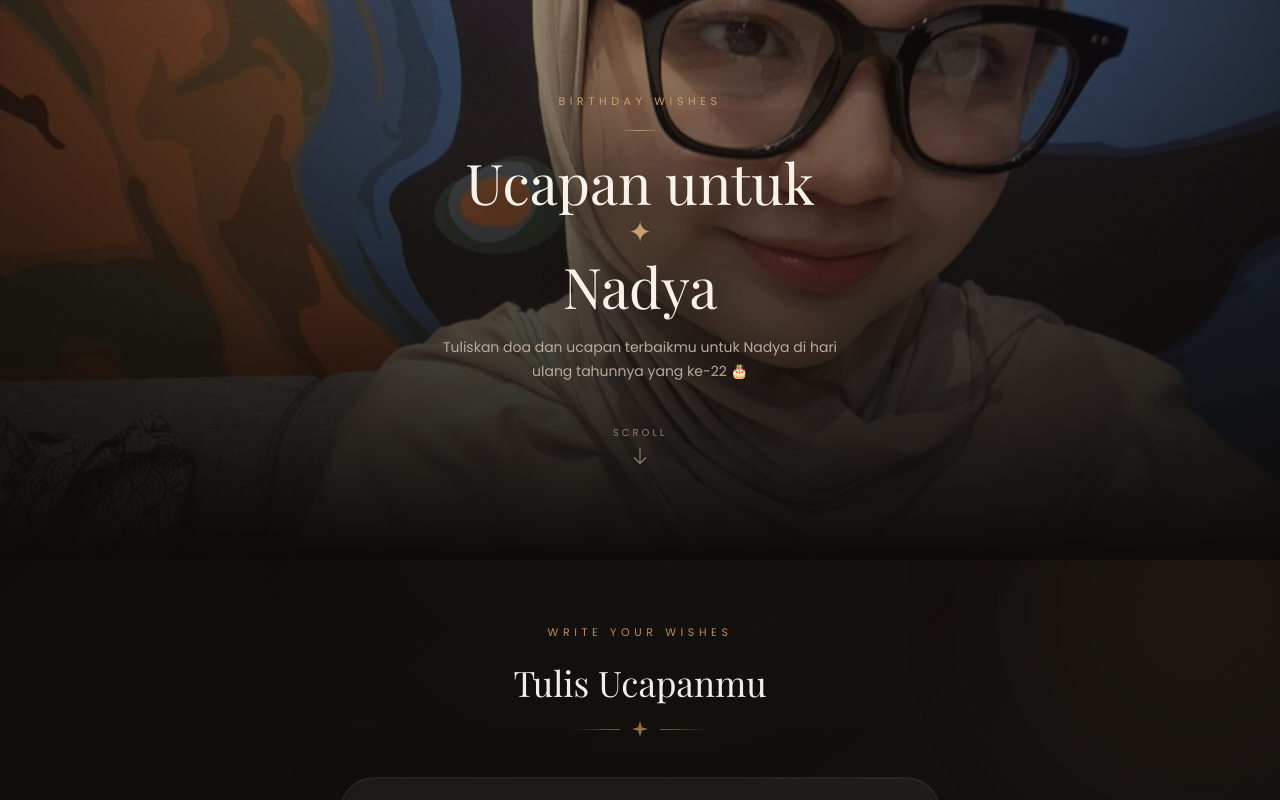
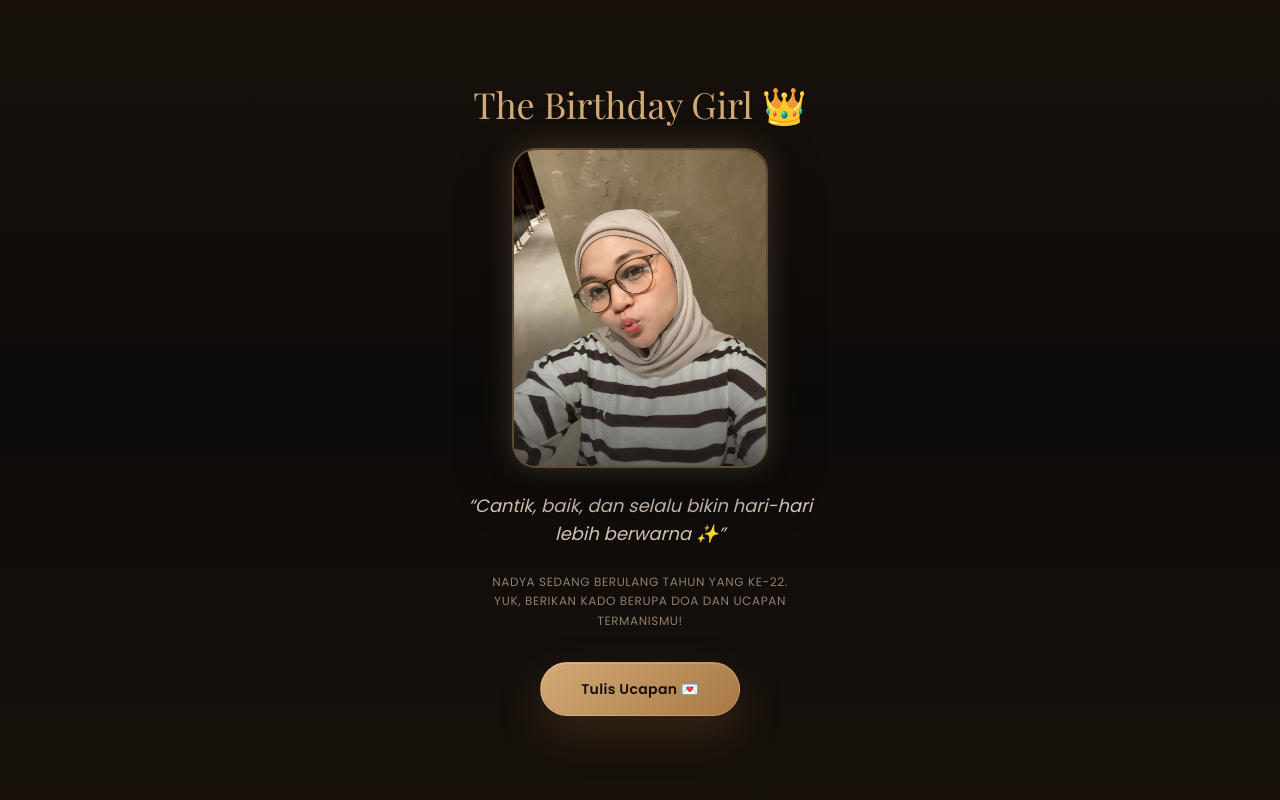
Before and after one commit to Arrozy1221/nadya-birthday, a Next.js app: page /ucapan in a window 1280 px wide. Shown: the top 800 px of the page. Built offline with nearby package versions, Linux system fonts and the light colour scheme; no server answers; the database is empty.

Commit message:
feat: add beautiful collage layout and intro view for friends on ucapan page

```diff
--- a/app/ucapan/page.js
+++ b/app/ucapan/page.js
@@ -144,6 +144,7 @@ export default function UcapanPage() {
   const [showSuccess, setShowSuccess] = useState(false)
   const [loading, setLoading] = useState(true)
   const [isViewOnly, setIsViewOnly] = useState(false)
+  const [showIntro, setShowIntro] = useState(false)
 
   // Override body overflow for this page
   useEffect(() => {
@@ -153,6 +154,9 @@ export default function UcapanPage() {
       const params = new URLSearchParams(window.location.search)
       if (params.get('view') === 'true') {
         setIsViewOnly(true)
+        setShowIntro(false)
+      } else {
+        setShowIntro(true)
       }
     }
     return () => {
@@ -226,6 +230,82 @@ export default function UcapanPage() {
       color: '#f4ede5',
       position: 'relative',
     }}>
+      {/* ===== INTRO/PROFILE OVERLAY ===== */}
+      <AnimatePresence>
+        {showIntro && (
+          <motion.div
+            initial={{ opacity: 1 }}
+            exit={{ opacity: 0, scale: 1.05 }}
+            transition={{ duration: 0.8, ease: [0.25, 0.46, 0.45, 0.94] }}
+            className="fixed inset-0 flex flex-col items-center justify-center bg-gradient-to-b from-[#18110b] via-[#0d0b0a] to-[#18110b] overflow-y-auto px-4 py-8"
+            style={{ zIndex: 999 }}
+          >
+            <div className="text-center z-10 max-w-lg w-full flex flex-col items-center">
+              <motion.h2
+                initial={{ opacity: 0, y: -20 }}
+                animate={{ opacity: 1, y: 0 }}
+                transition={{ delay: 0.3 }}
+                className="text-3xl md:text-4xl text-[#d2aa77] mb-6"
+                style={{ fontFamily: "'Playfair Display', serif" }}
+              >
+                The Birthday Girl 👑
+              </motion.h2>
+
+              {/* Profile Card with premium glowing border */}
+              <motion.div
+                initial={{ opacity: 0, scale: 0.8 }}
+                animate={{ opacity: 1, scale: 1 }}
+                transition={{ delay: 0.5, type: 'spring', stiffness: 60 }}
+                className="relative w-64 h-80 mb-6 overflow-hidden rounded-3xl"
+                style={{
+                  border: '2px solid rgba(210,170,119,0.4)',
+                  boxShadow: '0 0 30px rgba(210,170,119,0.25), 0 20px 50px rgba(0,0,0,0.5)',
+                }}
+              >
+                <img src="/img/nadya-portrait.jpg" alt="Nadya" className="w-full h-full object-cover" />
+                <div className="absolute inset-0 bg-gradient-to-t from-[#0d0b0a] via-transparent to-transparent opacity-60" />
+              </motion.div>
+
+              <motion.p
+                initial={{ opacity: 0, y: 20 }}
+                animate={{ opacity: 1, y: 0 }}
+                transition={{ delay: 0.7 }}
+                className="text-[#d4c5b4] text-base md:text-lg mb-6 max-w-sm italic"
+                style={{ fontFamily: "'Poppins', sans-serif" }}
+              >
+                &ldquo;Cantik, baik, dan selalu bikin hari-hari lebih berwarna ✨&rdquo;
+              </motion.p>
+
+              <motion.p
+                initial={{ opacity: 0 }}
+                animate={{ opacity: 1 }}
+                transition={{ delay: 0.9 }}
+                className="text-[#907f6d] text-xs tracking-wider uppercase mb-8 max-w-xs leading-relaxed"
+              >
+                Nadya sedang berulang tahun yang ke-22. Yuk, berikan kado berupa doa dan ucapan termanismu!
+              </motion.p>
+
+              <motion.button
+                initial={{ opacity: 0, y: 20 }}
+                animate={{ opacity: 1, y: 0 }}
+                whileHover={{ scale: 1.05, translateY: -2 }}
+                whileTap={{ scale: 0.95 }}
+                onClick={() => setShowIntro(false)}
+                className="inline-flex items-center gap-2 px-10 py-4 rounded-full text-sm font-semibold tracking-wide cursor-pointer transition-all duration-300"
+                style={{
+                  background: 'linear-gradient(135deg, #d2aa77, #a87843)',
+                  color: '#120f0d',
+                  border: '1px solid rgba(255,255,255,0.15)',
+                  boxShadow: '0 18px 40px rgba(109,76,40,0.35), inset 0 1px 0 rgba(255,255,255,0.18)',
+                }}
+              >
+                Tulis Ucapan 💌
+              </motion.button>
+            </div>
+          </motion.div>
+        )}
+      </AnimatePresence>
+
       {/* ===== GLOBAL DECORATIONS ===== */}
       <div className="fixed inset-0 pointer-events-none" style={{
         zIndex: 1, opacity: 0.04,
@@ -331,14 +411,14 @@ export default function UcapanPage() {
 
       {/* ===== FORM SECTION ===== */}
       {!isViewOnly && (
-        <section className="relative" style={{ zIndex: 10, maxWidth: 640, margin: '0 auto', padding: '64px 20px' }}>
+        <section className="relative" style={{ zIndex: 10, maxWidth: 1024, margin: '0 auto', padding: '64px 20px' }}>
           <motion.div
             initial={{ opacity: 0, y: 40 }}
             whileInView={{ opacity: 1, y: 0 }}
             viewport={{ once: true, margin: '-50px' }}
             transition={{ duration: 0.8 }}
             className="text-center"
-          style={{ marginBottom: 40 }}
+            style={{ marginBottom: 48 }}
           >
             <p style={{ fontSize: 11, letterSpacing: '0.42em', textTransform: 'uppercase', color: '#b98f5e', marginBottom: 16 }}>
               Write Your Wishes
@@ -349,6 +429,59 @@ export default function UcapanPage() {
             <GoldDivider />
           </motion.div>
 
+          <div className="flex flex-col lg:flex-row gap-12 items-center justify-center">
+            {/* Left: Collage of Nadya's photos */}
+            <div className="flex-1 w-full max-w-md lg:max-w-none flex flex-col justify-center relative min-h-[420px] mb-8 lg:mb-0">
+              <div className="grid grid-cols-2 gap-4 relative w-full max-w-sm mx-auto">
+                {/* Photo 1 - tilted */}
+                <motion.div
+                  initial={{ opacity: 0, rotate: -6 }}
+                  whileInView={{ opacity: 1, rotate: -4 }}
+                  viewport={{ once: true }}
+                  className="bg-[#1c1814] p-3 rounded-2xl shadow-xl border border-white/5"
+                  style={{ transform: 'rotate(-4deg)', transition: 'all 0.3s ease' }}
+                  whileHover={{ scale: 1.03, rotate: -2, zIndex: 20 }}
+                >
+                  <div className="aspect-[3/4] overflow-hidden rounded-xl">
+                    <img src="/img/nadya-card-3.jpg" className="w-full h-full object-cover" alt="" />
+                  </div>
+                  <p className="text-center mt-2 text-xs text-[#d2aa77] font-semibold" style={{ fontFamily: "'Playfair Display', serif" }}>Birthday Girl ✦</p>
+                </motion.div>
+
+                {/* Photo 2 - tilted opposite */}
+                <motion.div
+                  initial={{ opacity: 0, rotate: 6 }}
+                  whileInView={{ opacity: 1, rotate: 5 }}
+                  viewport={{ once: true }}
+                  className="bg-[#1c1814] p-3 rounded-2xl shadow-xl border border-white/5"
+                  style={{ transform: 'rotate(5deg)', marginTop: '24px', transition: 'all 0.3s ease' }}
+                  whileHover={{ scale: 1.03, rotate: 2, zIndex: 20 }}
+                >
+                  <div className="aspect-[3/4] overflow-hidden rounded-xl">
+                    <img src="/img/moment_wisata.jpg" className="w-full h-full object-cover" alt="" />
+                  </div>
+                  <p className="text-center mt-2 text-xs text-[#d2aa77] font-semibold" style={{ fontFamily: "'Playfair Display', serif" }}>Beautiful Day 🌸</p>
+                </motion.div>
+
+                {/* Photo 3 - lower center */}
+                <motion.div
+                  initial={{ opacity: 0, y: 20 }}
+                  whileInView={{ opacity: 1, y: 0 }}
+                  viewport={{ once: true }}
+                  className="bg-[#1c1814] p-3 rounded-2xl shadow-xl border border-white/5 col-span-2 max-w-[85%] mx-auto mt-2"
+                  style={{ transform: 'rotate(-1deg)', transition: 'all 0.3s ease' }}
+                  whileHover={{ scale: 1.03, rotate: 0, zIndex: 20 }}
+                >
+                  <div className="aspect-[16/10] overflow-hidden rounded-xl">
+                    <img src="/img/moment_danau.jpg" className="w-full h-full object-cover" alt="" />
+                  </div>
+                  <p className="text-center mt-2 text-xs text-[#d2aa77] font-semibold" style={{ fontFamily: "'Playfair Display', serif" }}>Special Moments ✨</p>
+                </motion.div>
+              </div>
+            </div>
+
+            {/* Right: The glassmorphism form */}
+            <div className="flex-1 w-full max-w-md lg:max-w-none">
               <motion.form
                 initial={{ opacity: 0, y: 30 }}
                 whileInView={{ opacity: 1, y: 0 }}
@@ -509,6 +642,8 @@ export default function UcapanPage() {
             ) : 'Kirim Ucapan 💌'}
           </motion.button>
         </motion.form>
+      </div>
+    </div>
         </section>
       )}
 
```
Lines whose indentation alone changed are shown as unchanged.
